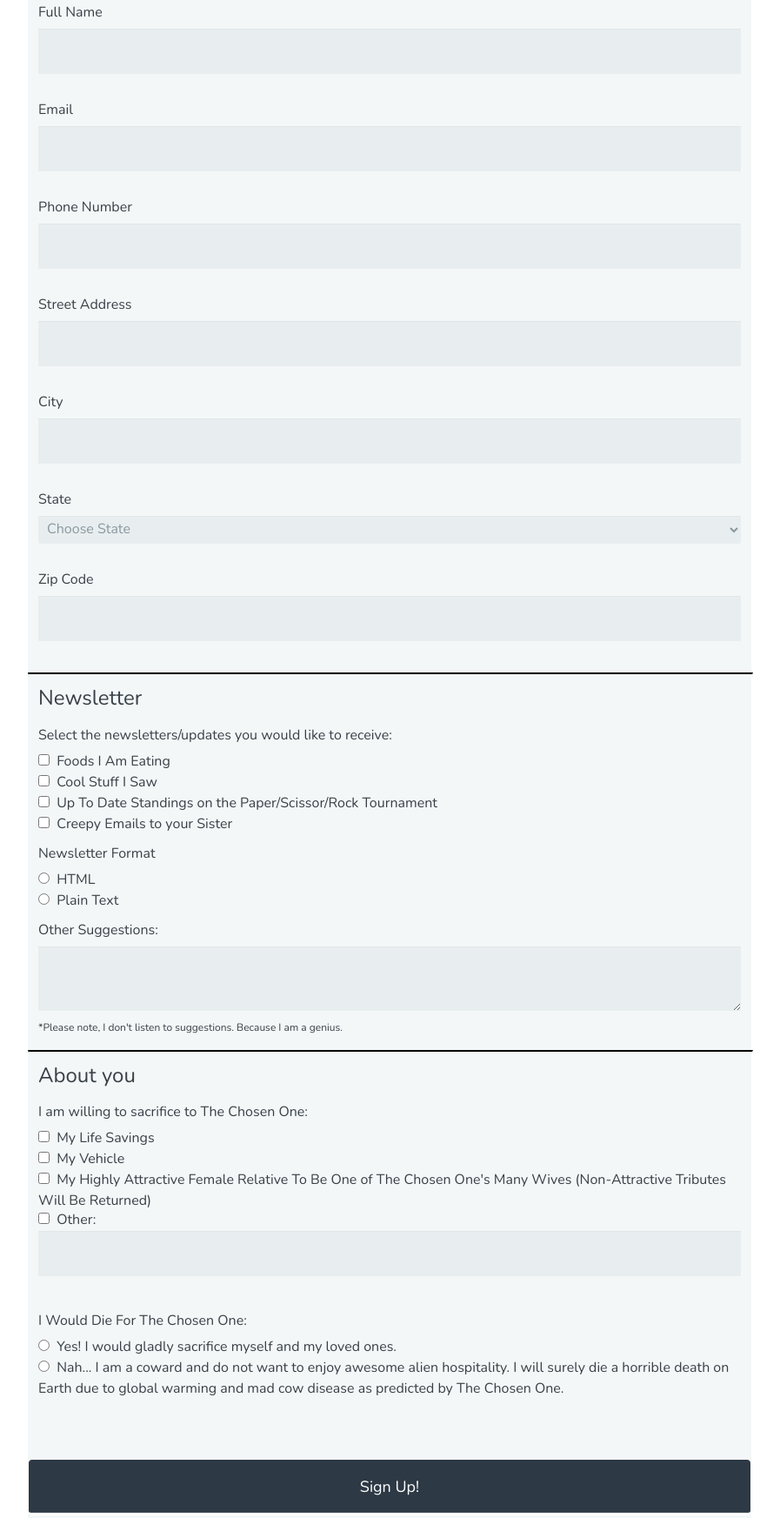
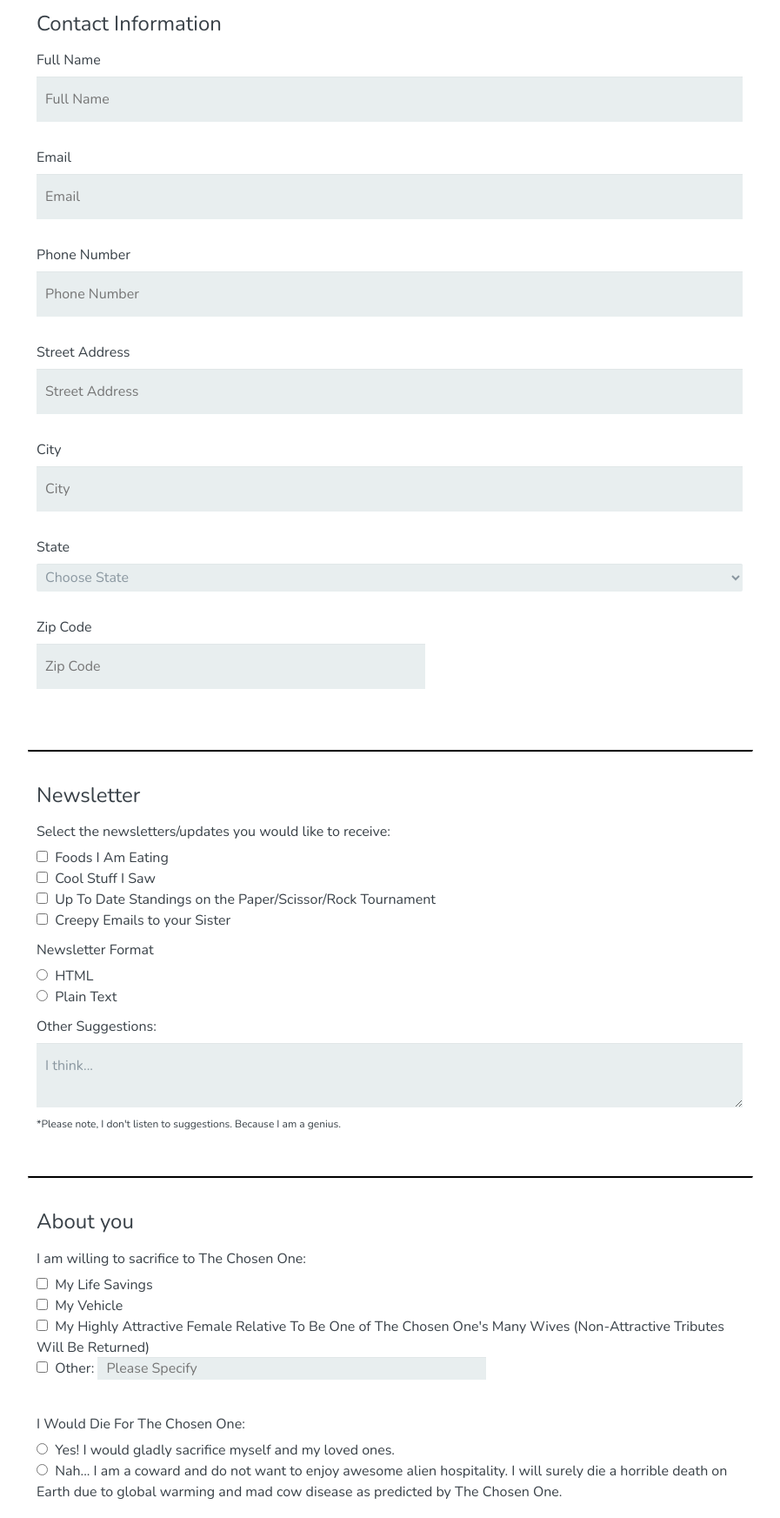
Before and after one commit to joselsalazar/HTML-FORM-PROJECT, a plain HTML site: page index.html in a window 1280 px wide. Shown: the part 753-2498 px from the top of the page at 87% size, without its empty margins (192-1089 px from the left). Drawn offline with nearby package versions, Linux system fonts and the light colour scheme.

Commit message:
Revisions Made.
Also checked HTML/CSS Validations. All good.

```diff
--- a/css/style.css
+++ b/css/style.css
@@ -13,7 +13,6 @@ form {
   width: 100%;
   margin: 10px auto;
   padding: 10px 0;
-  background: #f4f7f8;
   border-radius: 8px;
 }
 
@@ -23,19 +22,10 @@ h1 {
 }
 
 input[type="text"],
-input[type="password"],
+input[type="tel"],
 input[type="date"],
-input[type="datetime"],
 input[type="email"],
-input[type="number"],
-input[type="search"],
-input[type="city"],
-input[type="zip"],
-input[type="address"],
-input[type="tel"],
-input[type="other-desc"],
-input[type="time"],
-input[type="url"],
+input[id="zip"],
 textarea,
 select {
   background: rgba(255,255,255,0.1);
@@ -52,8 +42,20 @@ select {
   margin-bottom: 30px;
 }
 
-input[type="zip"] {
-  width: 55%;
+input[name="other-desc"] {
+  background: rgba(255,255,255,0.1);
+  border: none;
+  font-size: 16px;
+  height: auto;
+  margin: 0;
+  outline: 0;
+  padding: 2px 10px;
+  width: 70%;
+  background-color: #e8eeef;
+  color: #8a97a0;
+  box-shadow: 0 1px 0 rgba(0,0,0,0.03) inset;
+  margin-bottom: 30px;
+
 }
 
 input[type="radio"],
@@ -160,7 +162,6 @@ hr.form-bar {
 }
 
 .container {
-  width: 80%;
   margin: 0 auto;
   text-align: center;
 }
@@ -219,13 +220,40 @@ hr.form-bar {
 
 @media screen and (min-width: 480px) {
 
-  form {
-    width: 65%;
-    max-width: 1000px;
+  form,
+  .container,
+  hr.top-header,
+  hr.bot-header {
+    width: 80%;
   }
 
   hr.form-bar {
     width: 100%;
 }
 
+  input[id="zip"],
+  input[name="other-desc"] {
+    width: 55%;
 }
+
+}
+
+@media screen and (min-width: 760px) {
+
+  form,
+  .container,
+  hr.top-header,
+  hr.bot-header {
+    width: 65%;
+    max-width: 1024px;
+  }
+
+  form {
+    background-color: transparent;
+  }
+
+  fieldset {
+    margin: 4% 0;
+  }
+
+}
--- a/index.html
+++ b/index.html
@@ -40,15 +40,15 @@
          <fieldset>
           <legend class="form-header">Contact Information</legend>
            <label for="name">Full Name</label>
-           <input type="text" id="name" name="user_name" required>
+           <input type="text" id="name" name="user_name" placeholder="Full Name" required>
            <label for="mail">Email</label>
-           <input type="email" id="mail" name="user_email" required>
-           <label for="password">Phone Number</label>
-           <input type="password" id="password" name="user_password">
+           <input type="email" id="mail" name="user_email" placeholder="Email" required>
+           <label for="phone_number">Phone Number</label>
+           <input type="tel" id="phone_number" name="phone_number" placeholder="Phone Number">
            <label for="address">Street Address</label>
-           <input type="text" id="address" name="street_address">
+           <input type="text" id="address" name="street_address" placeholder="Street Address">
            <label for="city">City</label>
-           <input type="text" id="city" name="user_city">
+           <input type="text" id="city" name="user_city" placeholder="City">
            <label for="state">State</label>
            <select id="state" name="user_state">
                <option selected disabled>Choose State</option>
@@ -61,12 +61,12 @@
                <option value="really_far">Somewhere really far away...</option>
            </select>
            <label for="zip">Zip Code</label>
-           <input type="text" id="zip" name="user_zip">
+           <input type="text" id="zip" name="user_zip" placeholder="Zip Code">
          </fieldset>
 
          <hr class="form-bar">
 
-         <fieldset>
+         <fieldset class="news-fs">
           <legend class="form-header">Newsletter</legend>
            <label>Select the newsletters/updates you would like to receive:</label>
            <input type="checkbox" id="food" value="food_eaten" name="food_eaten">
@@ -89,8 +89,8 @@
            <input type="radio" id="plain_text" value="plain_text" name="plain_text">
            <label for="plain_text" class="light">Plain Text</label>
 
-           <label class="label-clear" for="bio">Other Suggestions:</label>
-           <textarea id="bio" name="user_bio"></textarea>
+           <label class="label-clear" for="suggestions">Other Suggestions:</label>
+           <textarea id="suggestions" name="suggestions">I think...</textarea>
            <p class="disclaimer">*Please note, I don't listen to suggestions. Because I am a genius.</p>
          </fieldset>
 
@@ -110,7 +110,7 @@
            <br>
            <input type="checkbox" id="other" value="other" name="other">
            <label class="light" for="other">Other:</label>
-           <input type="text" id="other-desc" name="other-desc">
+           <input type="text" id="other-desc" name="other-desc" placeholder="Please Specify">
            <br>
 
            <label class="label-clear">I Would Die For The Chosen One:</label>
```
